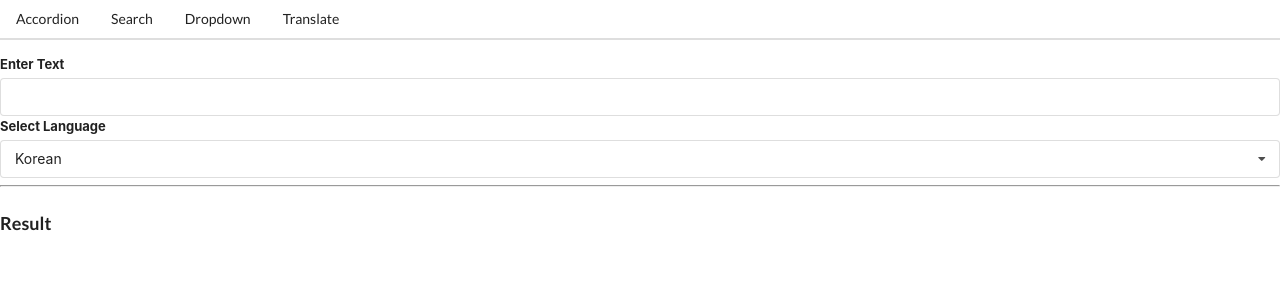
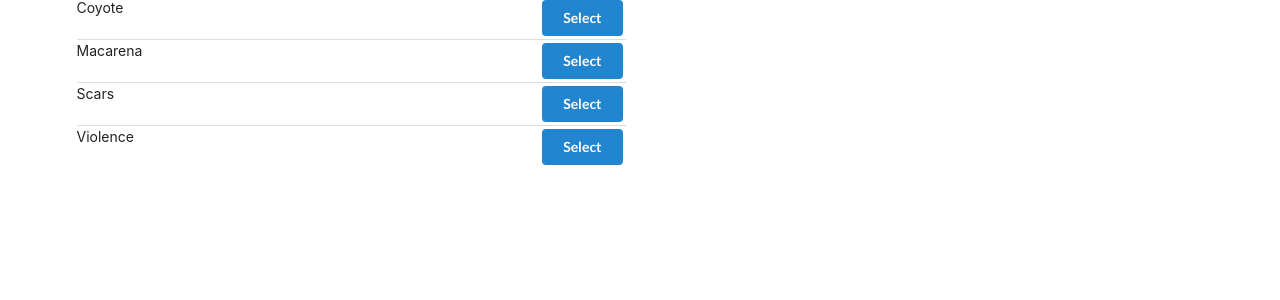
Before and after one commit to SwiftlyAside/ReactExercise, a React (Create React App) app: page /translate in a window 1280 px wide. Shown: the top 300 px of the page. Built offline with nearby package versions, Linux system fonts and the light colour scheme; no server answers.

Commit message:
Add SongList.js SongList 컴포넌트 추가

```diff
--- a/src/App.jsx
+++ b/src/App.jsx
@@ -1,12 +1,16 @@
-import React, { useState } from 'react';
+import React from 'react';
 // import './App.css';
-import Translate from './components/Translate';
-import Accordion from './components/Accordion';
-import Search from './components/Search';
-import Route from './components/Route';
-import Dropdown from './components/Dropdown';
-import Header from './components/Header';
+// import Translate from './components/Translate';
+// import Accordion from './components/Accordion';
+// import Search from './components/Search';
+// import Route from './components/Route';
+// import Dropdown from './components/Dropdown';
+// import Header from './components/Header';
+// eslint-disable-next-line no-unused-vars
+import { selectSong } from './actions';
+import SongList from './components/SongList';
 
+/*
 const items = [
   {
     title: 'What is React?',
@@ -36,8 +40,19 @@ const options = [
     value: 'blue',
   },
 ];
+*/
 
 export default () => {
+  return (
+    <div className="ui container grid">
+      <div className="ui row">
+        <div className="column eight wide">
+          <SongList />
+        </div>
+      </div>
+    </div>
+  );
+  /*
   const [selected, setSelected] = useState(options[0]);
 
   return (
@@ -62,7 +77,7 @@ export default () => {
       </Route>
     </div>
   );
-
+  */
   /*
   constructor(props) {
     super(props);
--- /dev/null
+++ b/src/actions/index.js
@@ -0,0 +1,9 @@
+// Action creator
+// eslint-disable-next-line import/prefer-default-export
+export const selectSong = song => {
+  // Return an action.
+  return {
+    type: 'SONG_SELECTED',
+    payload: song,
+  };
+};
--- /dev/null
+++ b/src/components/SongList.js
@@ -0,0 +1,35 @@
+import React, { Component } from 'react';
+import { connect } from 'react-redux';
+import { selectSong } from '../actions';
+
+class SongList extends Component {
+  renderList() {
+    return this.props.songs.map(song => {
+      return (
+        <div className="item" key={song.title}>
+          <div className="right floated content">
+            <button
+              className="ui button primary"
+              onClick={() => this.props.selectSong(song)}
+              type="button"
+            >
+              Select
+            </button>
+          </div>
+          <div className="content">{song.title}</div>
+        </div>
+      );
+    });
+  }
+
+  render() {
+    return <div className="ui divided list">{this.renderList()}</div>;
+  }
+}
+
+const mapStateToProps = state => {
+  console.log(state);
+  return { songs: state.songs };
+};
+
+export default connect(mapStateToProps, { selectSong })(SongList);
--- a/src/index.js
+++ b/src/index.js
@@ -1,11 +1,16 @@
 import React from 'react';
 import ReactDOM from 'react-dom';
+import { Provider } from 'react-redux';
+import { createStore } from 'redux';
 import './index.css';
 import App from './App';
+import reducers from './reducers';
 
 ReactDOM.render(
   <React.StrictMode>
-    <App />
+    <Provider store={createStore(reducers)}>
+      <App />
+    </Provider>
   </React.StrictMode>,
   document.getElementById('root'),
 );
--- /dev/null
+++ b/src/reducers/index.js
@@ -0,0 +1,23 @@
+import { combineReducers } from 'redux';
+
+const songsReducer = () => {
+  return [
+    { title: 'Coyote', duration: '3:53' },
+    { title: 'Macarena', duration: '2:30' },
+    { title: 'Scars', duration: '4:56' },
+    { title: 'Violence', duration: '3:34' },
+  ];
+};
+
+const selectedSongReducer = (selectedSong = null, action) => {
+  if (action.type === 'SONG_SELECTED') {
+    return action.payload;
+  }
+
+  return selectedSong;
+};
+
+export default combineReducers({
+  songs: songsReducer,
+  selectedSong: selectedSongReducer,
+});
```
